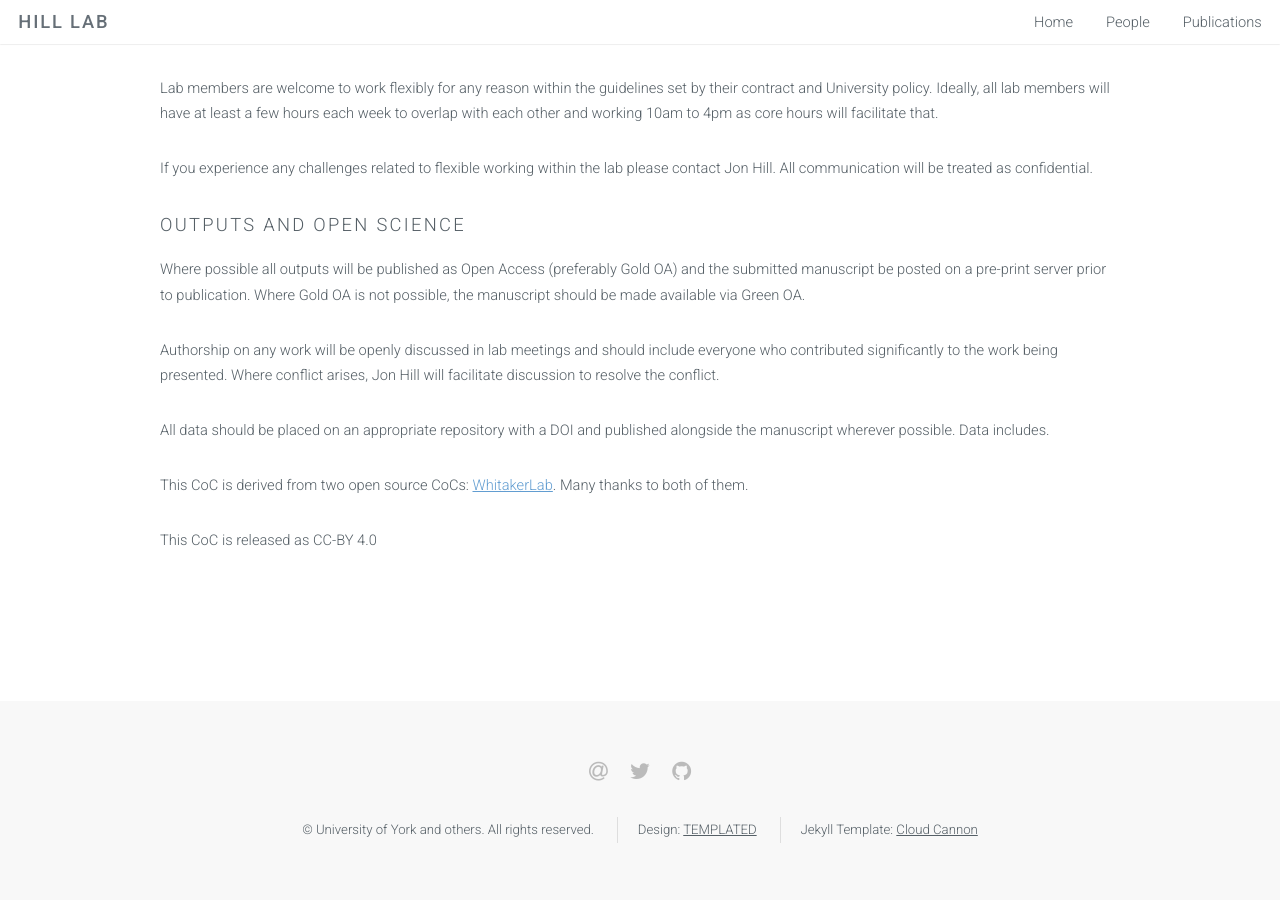
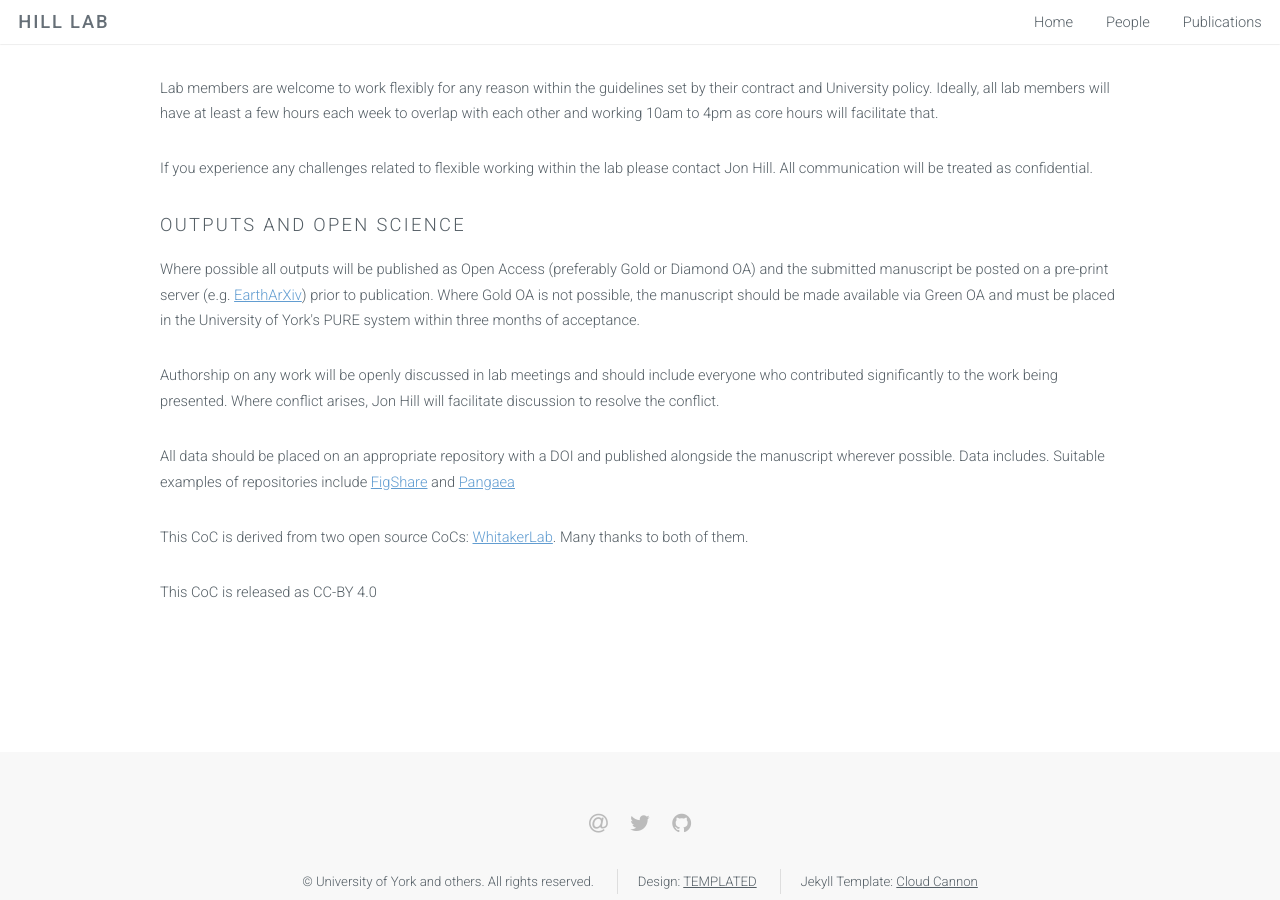
Before and after one commit to EnvModellingGroup/EnvModellingGroup.github.io, a Jekyll site: the page built from coc.html, in a window 1280 px wide and 900 px high, scrolled down 1349 px. Built offline with Jekyll 4.4.1, drawn with Linux system fonts in a browser that asks for light colours; some of the changed text lies outside the part shown.

Commit message:
Adding links to data repos

```diff
--- a/coc.html
+++ b/coc.html
@@ -55,7 +55,7 @@ keywords: modelling, environmental, ecological, ecology, environment, computatio
 
       <p>The exact hours that members of the lab choose to work is up to them, but each lab member should be on campus
       between the hours of 10am and 4pm most days. We are each welcome to send work-related emails or pull
-      requests over the weekend or late at night, but no lab members are required  nor should feel obliged to
+      requests over the weekend or late at night, but no lab members are required nor should feel obliged to
       reply to them outside of their typical work hours.</p>
 
       <p>Lab members are welcome to work flexibly for any reason within the guidelines set by their contract and University policy.
@@ -66,15 +66,18 @@ keywords: modelling, environmental, ecological, ecology, environment, computatio
       will be treated as confidential.</p>
 
       <h3>Outputs and open science</h3>
-      <p>Where possible all outputs will be published as Open Access (preferably Gold OA) and the submitted manuscript be posted
-      on a pre-print server prior to publication</a>. Where Gold OA is not possible, the manuscript should be made available
-      via Green OA.</p>
+      <p>Where possible all outputs will be published as Open Access (preferably Gold or Diamond OA) and the submitted
+      manuscript be posted on a pre-print server (e.g. <a href="https://eartharxiv.org/">EarthArXiv</a>) prior to
+      publication</a>. Where Gold OA is not possible, the manuscript should be made available
+      via Green OA and must be placed in the University of York's PURE system within three months of acceptance.</p>
 
       <p> Authorship on any work will be openly discussed in lab meetings and should include everyone who contributed significantly to
       the work being presented. Where conflict arises, Jon Hill will facilitate discussion to resolve the conflict.</p>
 
       <p>All data should be placed on an appropriate repository with a DOI and published alongside the manuscript wherever possible.
-	      Data includes.</p>
+	      Data includes. Suitable examples of repositories include <a href-"https://figshare.com/">FigShare</a> and
+	      <a href="https://www.pangaea.de/about/">Pangaea</a></p>
+
       <p>This CoC is derived from two open source CoCs: <a href="https://github.com/BahlaiLab/Policies/blob/master/Code_of_conduct.md>
 	      BahlaiLab CoC</a> and the <a href="https://github.com/WhitakerLab/Onboarding/blob/master/CODE_OF_CONDUCT.md">
 	      WhitakerLab</a>. Many thanks to both of them.</p>
```
Also changed, not shown: other parts of coc.html (+1 -1 lines).
